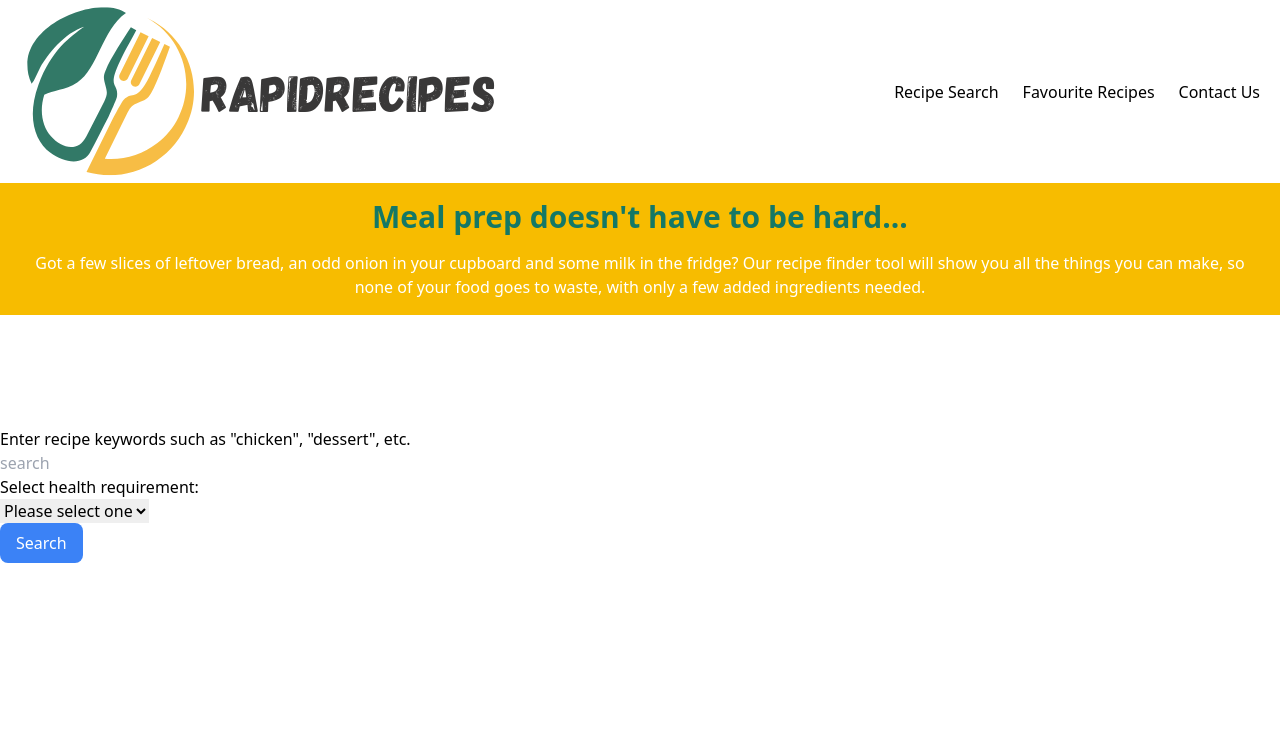
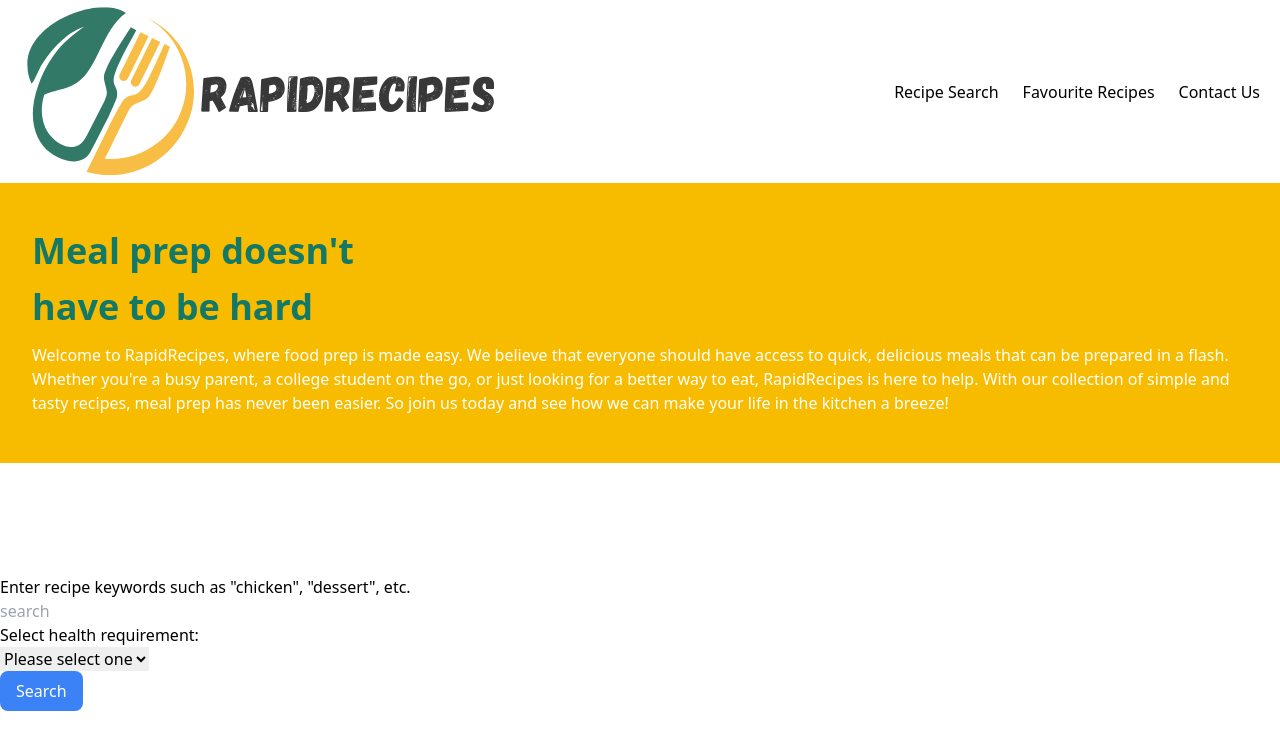
Before and after one commit to 42-djc/Project-2-Group-4, a React (Create React App) app: page / in a window 1280 px wide. Shown: the top 750 px of the page. Built offline with nearby package versions, Linux system fonts and the light colour scheme.

Commit message:
adding content to hero section - rapidrecipes specific

```diff
--- a/src/Components/HeroSection.js
+++ b/src/Components/HeroSection.js
@@ -2,10 +2,14 @@ import React from 'react';
 
 const HeroSection = () => {
   return (
-    <div className="bg-gray-900 py-4 px-4 sm:px-6 lg:px-8" style={{ backgroundColor: '#F7BC00' }}>
+    <div className="bg-gray-900 py-12 px-4 sm:px-6 lg:px-8" style={{ backgroundColor: '#F7BC00' }}>
       <div className="max-w-7xl mx-auto text-left" style={{ backgroundColor: '#F7BC00' }}>
-      <h2 className="text-center text-3xl font-bold mb-4" style={{ color: "#147866" }}>Meal prep doesn't have to be hard...</h2>
-        <h3 className="text-center text-white">Got a few slices of leftover bread, an odd onion in your cupboard and some milk in the fridge? Our recipe finder tool will show you all the things you can make, so none of your food goes to waste, with only a few added ingredients needed.</h3>
+      <h2 className="text-4xl font-bold mb-4" style={{ color: "#147866" }}>Meal prep doesn't</h2>
+
+      <h2 className="text-4xl font-bold mb-4" style={{ color: "#147866" }}>
+        have to be hard
+        </h2>
+        <h3 className="text-white">Welcome to RapidRecipes, where food prep is made easy. We believe that everyone should have access to quick, delicious meals that can be prepared in a flash. Whether you're a busy parent, a college student on the go, or just looking for a better way to eat, RapidRecipes is here to help. With our collection of simple and tasty recipes, meal prep has never been easier. So join us today and see how we can make your life in the kitchen a breeze!</h3>
       </div>
     </div>
   );
```
